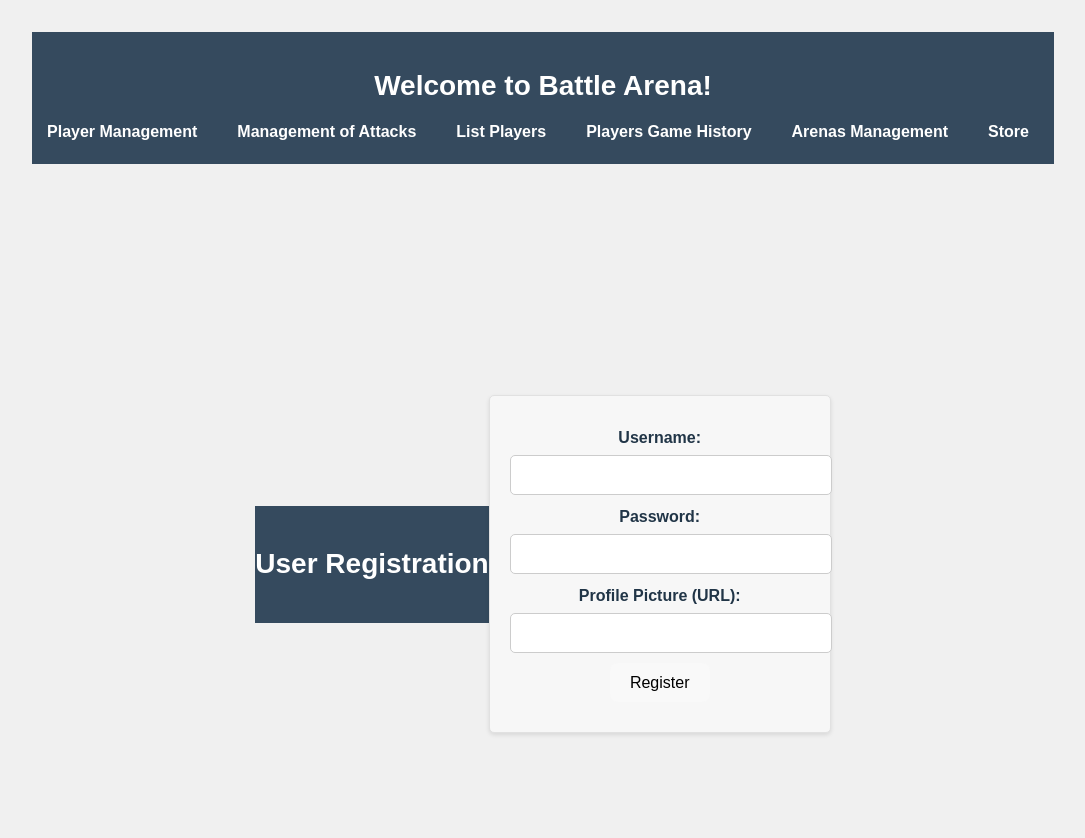
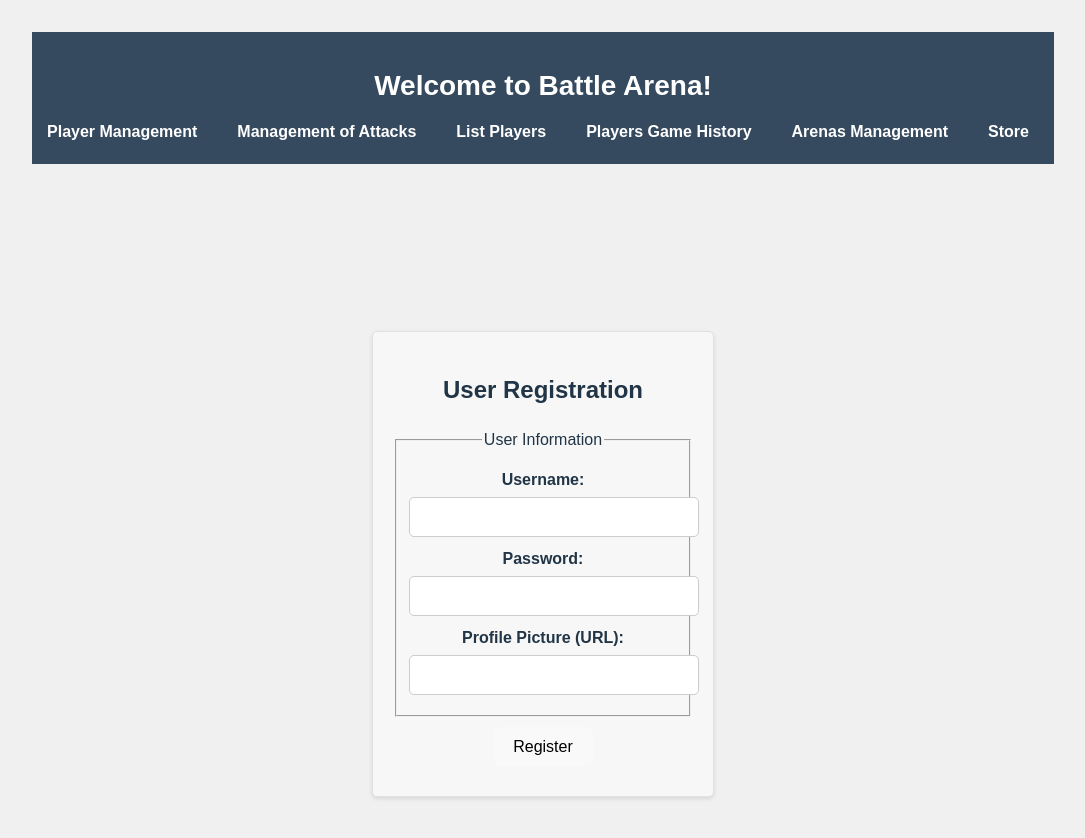
Before and after one commit to juangnnz/webprojects1, a Vue app: page /register in a window 1280 px wide. Shown: the top 838 px of the page, without its empty margins (97-1182 px from the left). Built offline with nearby package versions, Linux system fonts and the light colour scheme.

Commit message:
returning to the main menu

```diff
--- a/src/components/registration.vue
+++ b/src/components/registration.vue
@@ -1,9 +1,9 @@
 <template>
   <section class="registration-form">
-    <header class="info-title">
-      <h1>User Registration</h1>
-    </header>
-    <form class="form-container">
+    <form @submit.prevent="registerUser" class="form-container">
+      <h2>User Registration</h2>
+      <fieldset>
+        <legend>User Information</legend>
         <div class="form-group">
           <label for="username">Username:</label>
           <input type="text" id="username" v-model="formData.username" required>
@@ -16,14 +16,13 @@
           <label for="profile_picture">Profile Picture (URL):</label>
           <input type="url" id="profile_picture" v-model="formData.profile_picture" required>
         </div>
+      </fieldset>
       <div class="form-group">
         <button type="submit">Register</button>
       </div>
     </form>
   </section>
 </template>
-
-
 
 <script>
 export default {
@@ -35,6 +34,14 @@
         profile_picture: "",
       },
     };
+  },
+  methods: {
+    registerUser() {
+      this.formData.username = "";
+      this.formData.password = "";
+      this.formData.profile_picture = "";
+      this.$router.push({ path: '/' });
+    },
   },
 };
 </script>
--- a/src/router/index.js
+++ b/src/router/index.js
@@ -3,6 +3,11 @@ import registration from '../components/registration.vue';
 import playerInfo from '../components/playerInfo.vue';
 
 const routes = [
+    {
+        path: '/',
+        name: 'main-menu',
+        component: () => import('@/views/MainMenu.vue'),
+      },
   {
     path: '/register',
     name: 'registration',
```
Lines whose indentation alone changed are shown as unchanged.
